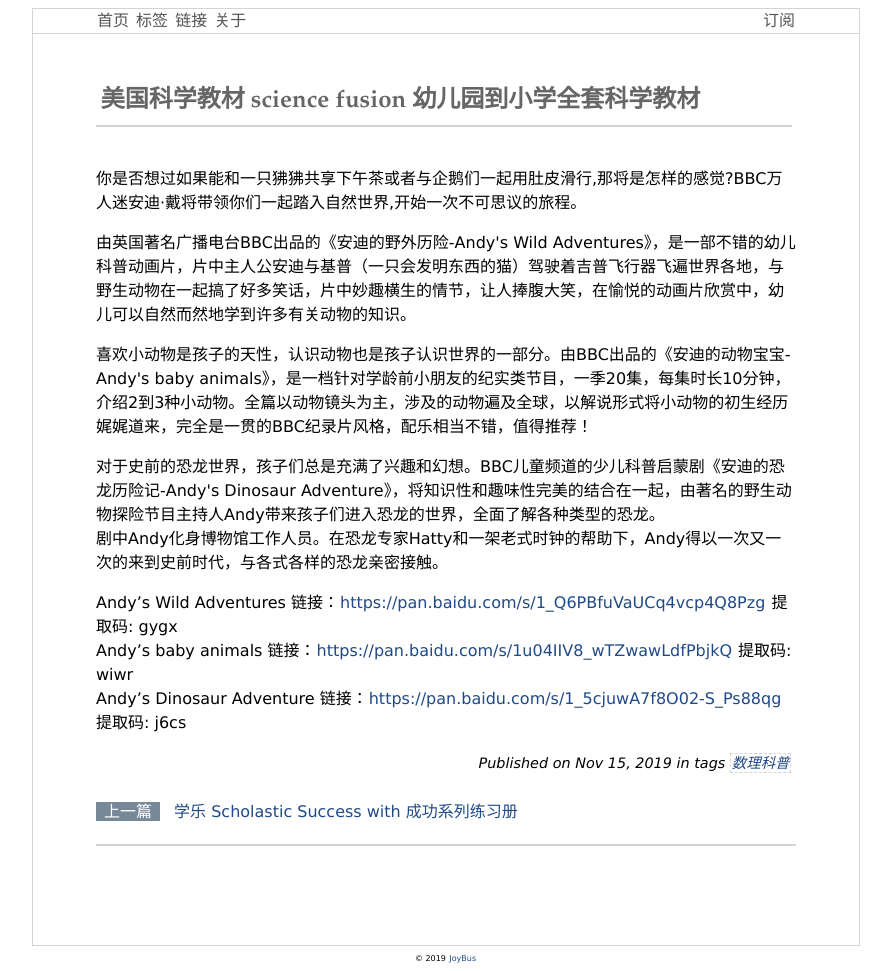
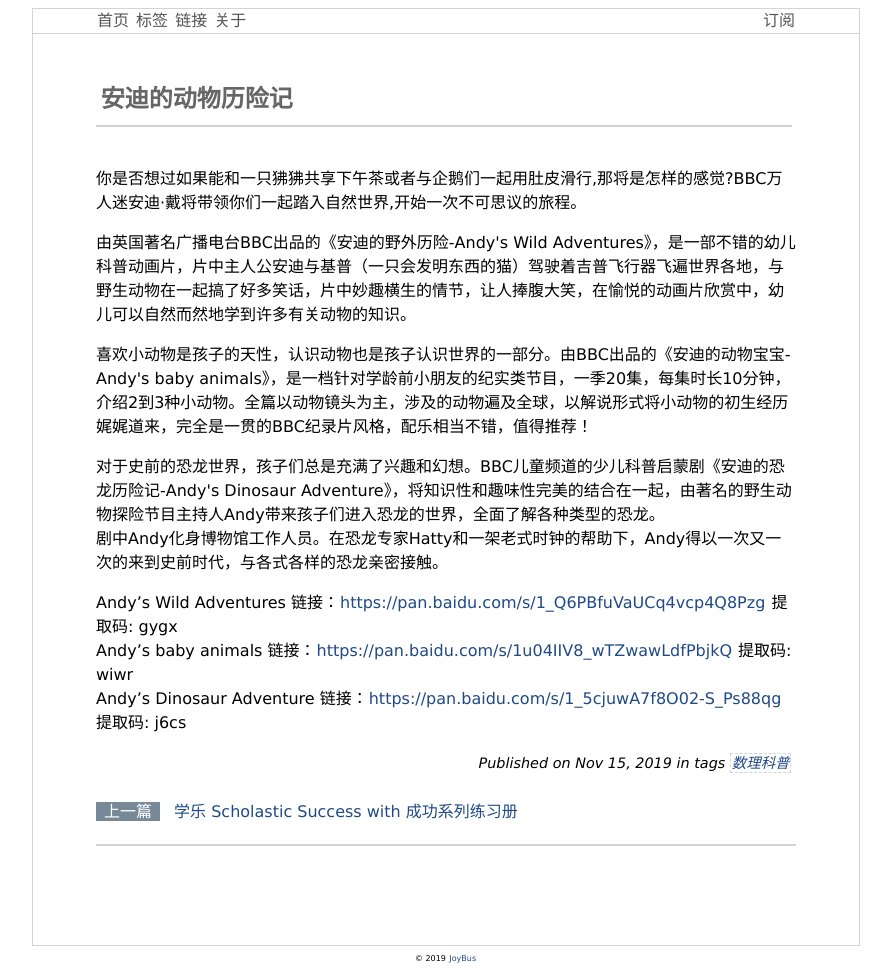
Before and after one commit to bestop/joybusd, a Jekyll site: the page built from _posts/2019-11-15-andys.md, in a window 1280 px wide. Shown: the whole page, without its empty margins (194-1085 px from the left). Built offline with Jekyll 4.4.1, drawn with Linux system fonts in a browser that asks for light colours; comment, search, counter and statistics services are not loaded.

Commit message:
Update 2019-11-15-andys.md

```diff
--- a/_posts/2019-11-15-andys.md
+++ b/_posts/2019-11-15-andys.md
@@ -1,7 +1,7 @@
 ---
 layout: post
 published: true
-title: 美国科学教材 science fusion 幼儿园到小学全套科学教材
+title: 安迪的动物历险记
 tags: 数理科普
 ---
 
```
